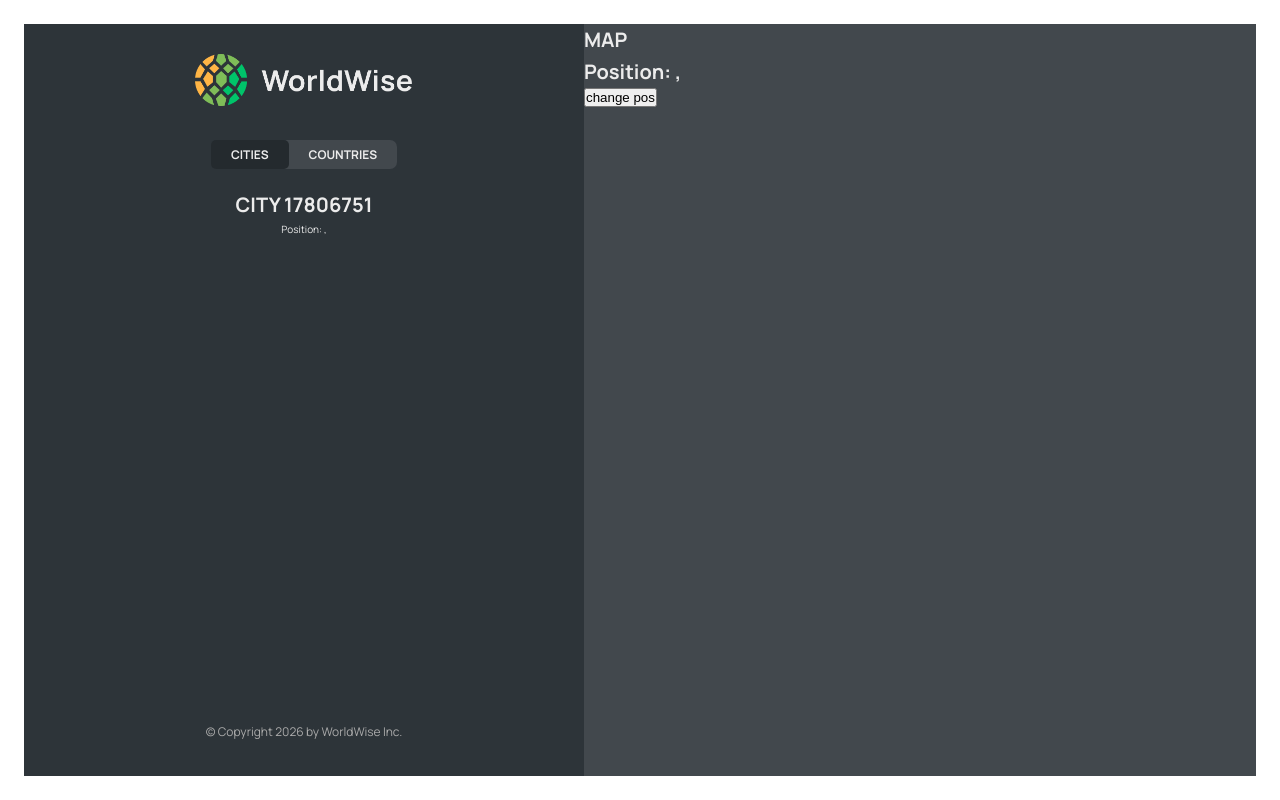
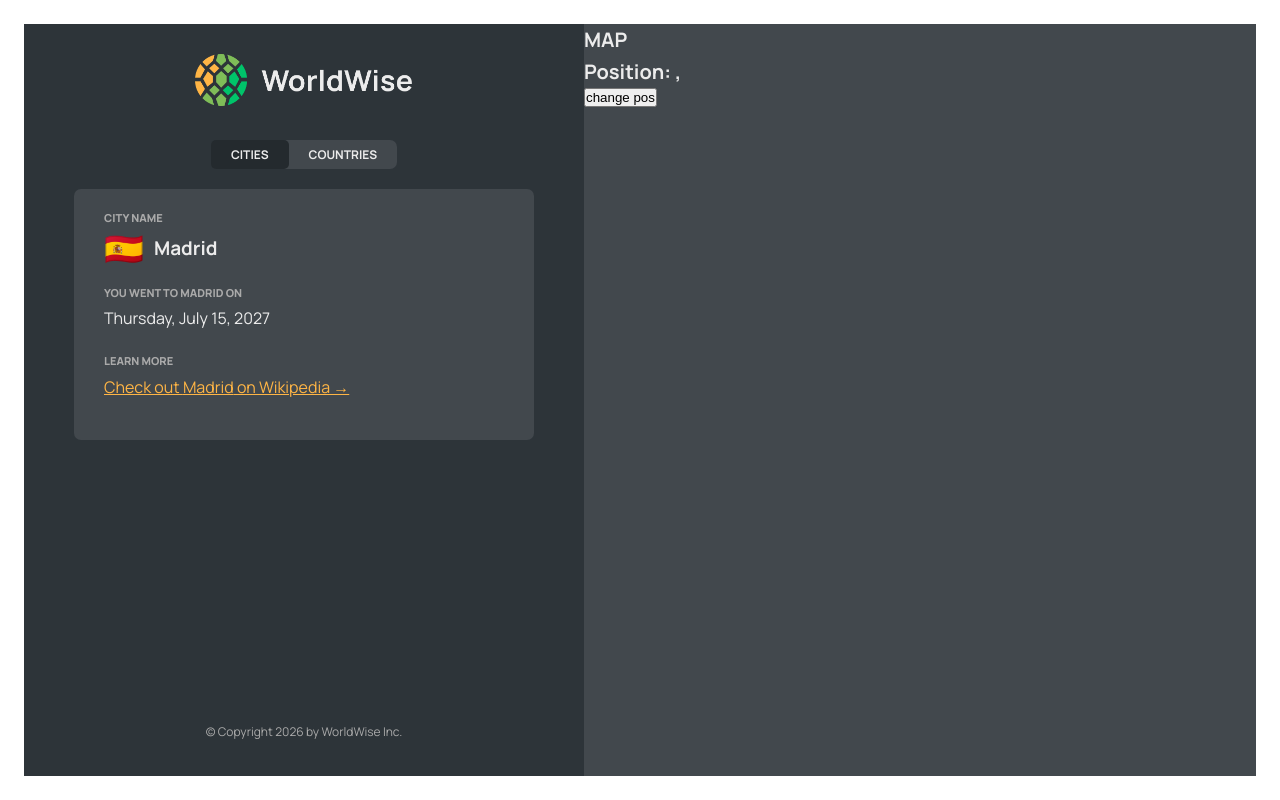
Before and after one commit to sheharyarr-ahmed/WorldWise, a React (Vite) app: page /app/cities/17806751 in a window 1280 px wide. Built offline with nearby package versions, Linux system fonts and the light colour scheme; data requests are answered from the project's data file.

Commit message:
did some fixes for the citiesContext file

```diff
--- a/src/components/City.jsx
+++ b/src/components/City.jsx
@@ -1,77 +1,68 @@
-// Old layout (currently disabled)
-// import styles from "./City.module.css";
-import { useParams, useSearchParams } from "react-router-dom";
+import { useEffect } from "react";
+import { useParams } from "react-router-dom";
+import Spinner from "./Spinner";
+import styles from "./City.module.css";
+import { useCities } from "../contexts/CitiesContext";
 
-// const formatDate = (date) =>
-//   new Intl.DateTimeFormat("en", {
-//     day: "numeric",
-//     month: "long",
-//     year: "numeric",
-//     weekday: "long",
-//   }).format(new Date(date));
+const formatDate = (date) =>
+  new Intl.DateTimeFormat("en", {
+    day: "numeric",
+    month: "long",
+    year: "numeric",
+    weekday: "long",
+  }).format(new Date(date));
 
 function City() {
-  const params = useParams();
-  console.log("city id:", params.id);
-  const [searchParams] = useSearchParams();
+  const { id } = useParams();
+  const { currentCity, getCity, isLoading } = useCities();
 
-  const lat = searchParams.get("lat");
-  const lng = searchParams.get("lng");
+  useEffect(
+    function () {
+      getCity(id);
+    },
+    [id, getCity],
+  );
 
-  // TEMP DATA (currently disabled)
-  // const currentCity = {
-  //   cityName: "Lisbon",
-  //   emoji: "🇵🇹",
-  //   date: "2027-10-31T15:59:59.138Z",
-  //   notes: "My favorite city so far!",
-  // };
+  const { cityName, emoji, date, notes } = currentCity;
 
-  // const { cityName, emoji, date, notes } = currentCity;
+  if (isLoading) return <Spinner />;
+  if (!cityName) return null;
 
   return (
-    <>
-      <h1>CITY {params.id}</h1>
-      <p>
-        Position: {lat}, {lng}
-      </p>
-    </>
+    <div className={styles.city}>
+      <div className={styles.row}>
+        <h6>City name</h6>
+        <h3>
+          <span>{emoji}</span> {cityName}
+        </h3>
+      </div>
+
+      <div className={styles.row}>
+        <h6>You went to {cityName} on</h6>
+        <p>{formatDate(date || null)}</p>
+      </div>
+
+      {notes && (
+        <div className={styles.row}>
+          <h6>Your notes</h6>
+          <p>{notes}</p>
+        </div>
+      )}
+
+      <div className={styles.row}>
+        <h6>Learn more</h6>
+        <a
+          href={`https://en.wikipedia.org/wiki/${cityName}`}
+          target="_blank"
+          rel="noreferrer"
+        >
+          Check out {cityName} on Wikipedia &rarr;
+        </a>
+      </div>
+
+      <div></div>
+    </div>
   );
-
-  // return (
-  //   <div className={styles.city}>
-  //     <div className={styles.row}>
-  //       <h6>City name</h6>
-  //       <h3>
-  //         <span>{emoji}</span> {cityName}
-  //       </h3>
-  //     </div>
-
-  //     <div className={styles.row}>
-  //       <h6>You went to {cityName} on</h6>
-  //       <p>{formatDate(date || null)}</p>
-  //     </div>
-
-  //     {notes && (
-  //       <div className={styles.row}>
-  //         <h6>Your notes</h6>
-  //         <p>{notes}</p>
-  //       </div>
-  //     )}
-
-  //     <div className={styles.row}>
-  //       <h6>Learn more</h6>
-  //       <a
-  //         href={`https://en.wikipedia.org/wiki/${cityName}`}
-  //         target="_blank"
-  //         rel="noreferrer"
-  //       >
-  //         Check out {cityName} on Wikipedia &rarr;
-  //       </a>
-  //     </div>
-
-  //     <div></div>
-  //   </div>
-  // );
 }
 
 export default City;
--- a/src/contexts/CitiesContext.jsx
+++ b/src/contexts/CitiesContext.jsx
@@ -1,4 +1,11 @@
-import { createContext, useContext, useEffect, useState } from "react";
+/* eslint-disable react-refresh/only-export-components */
+import {
+  createContext,
+  useCallback,
+  useContext,
+  useEffect,
+  useState,
+} from "react";
 import PropTypes from "prop-types";
 
 const CitiesContext = createContext();
@@ -7,11 +14,13 @@
 function CitiesProvider({ children }) {
   const [cities, setCities] = useState([]);
   const [isLoading, setIsLoading] = useState(false);
+  const [currentCity, setCurrentCity] = useState({});
   useEffect(function () {
     async function fetchCities() {
       try {
         setIsLoading(true);
         const res = await fetch(`${BASE_URL}/cities`);
+        if (!res.ok) throw new Error("Failed to load cities");
         const data = await res.json();
         setCities(data);
       } catch {
@@ -22,8 +31,24 @@
     }
     fetchCities();
   }, []);
+
+  const getCity = useCallback(async function getCity(id) {
+    if (!id) return;
+    try {
+      setIsLoading(true);
+      const res = await fetch(`${BASE_URL}/cities/${id}`);
+      if (!res.ok) throw new Error("Failed to load city");
+      const data = await res.json();
+      setCurrentCity(data);
+    } catch {
+      alert("THERE WAS AN ERROR LOADING DATA");
+    } finally {
+      setIsLoading(false);
+    }
+  }, []);
+
   return (
-    <CitiesContext.Provider value={{ cities, isLoading }}>
+    <CitiesContext.Provider value={{ cities, isLoading, currentCity, getCity }}>
       {children}
     </CitiesContext.Provider>
   );
```
